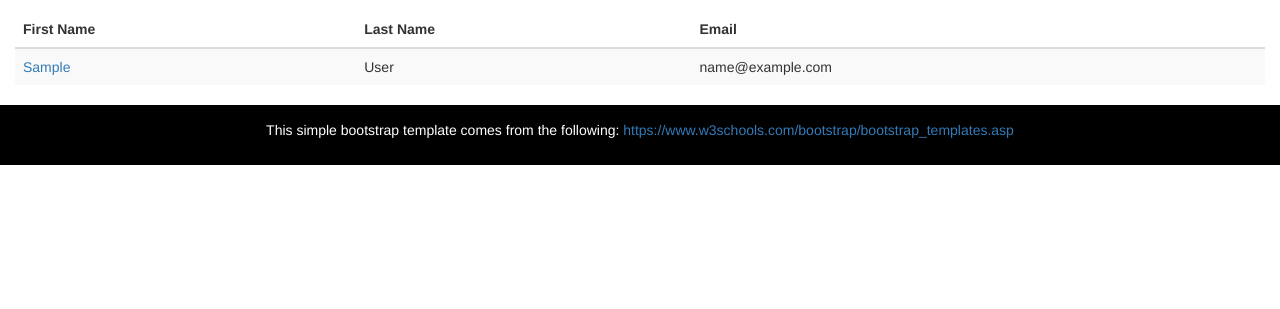
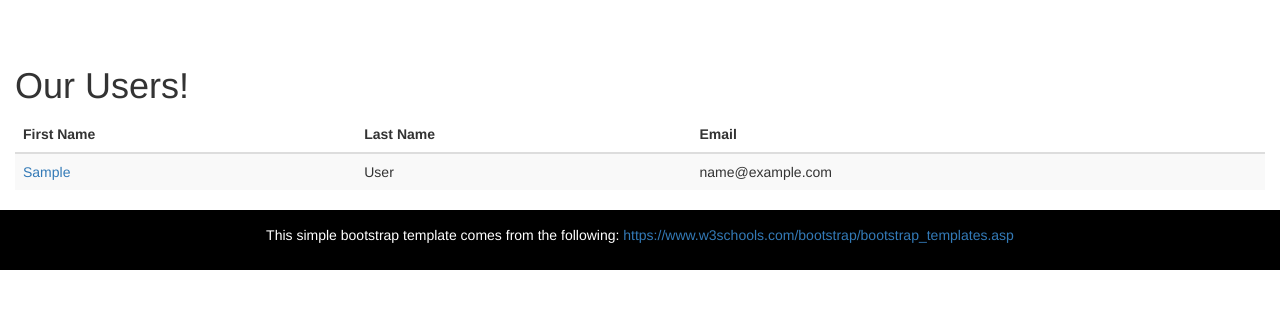
Before and after one commit to newmanix/express-3-test, a Node project: template views/users/index.ejs in a window 1280 px wide. Shown: the part 59-368 px from the top of the page. Run offline with Node 20 templates, Linux system fonts and the light colour scheme; the template is opened without the code that fills it: most values are stand-ins (such as "Sample title", 1, 10 or a date in 2020).

Commit message:
Update index.ejs

```diff
--- a/views/users/index.ejs
+++ b/views/users/index.ejs
@@ -1,5 +1,5 @@
    <%- include('../partials/header') %>
-          <h1 class="display-3">Our Users!</h1>
+          <h1 class="display-3" style="margin-top:10%">Our Users!</h1>
           <table class="table table-hover table-striped">
            <thead>
              <tr>
@@ -11,7 +11,7 @@
            <tbody>
             <% users.forEach(function(user){ %>
              <tr>
-               <td><a href="view/<%= user._id %>"><%= user.first_name %></a></td>
+               <td><a href="users/view/<%= user._id %>"><%= user.first_name %></a></td>
                <td><%= user.last_name %></td>
                <td><%= user.email %></td>
              </tr>
```
